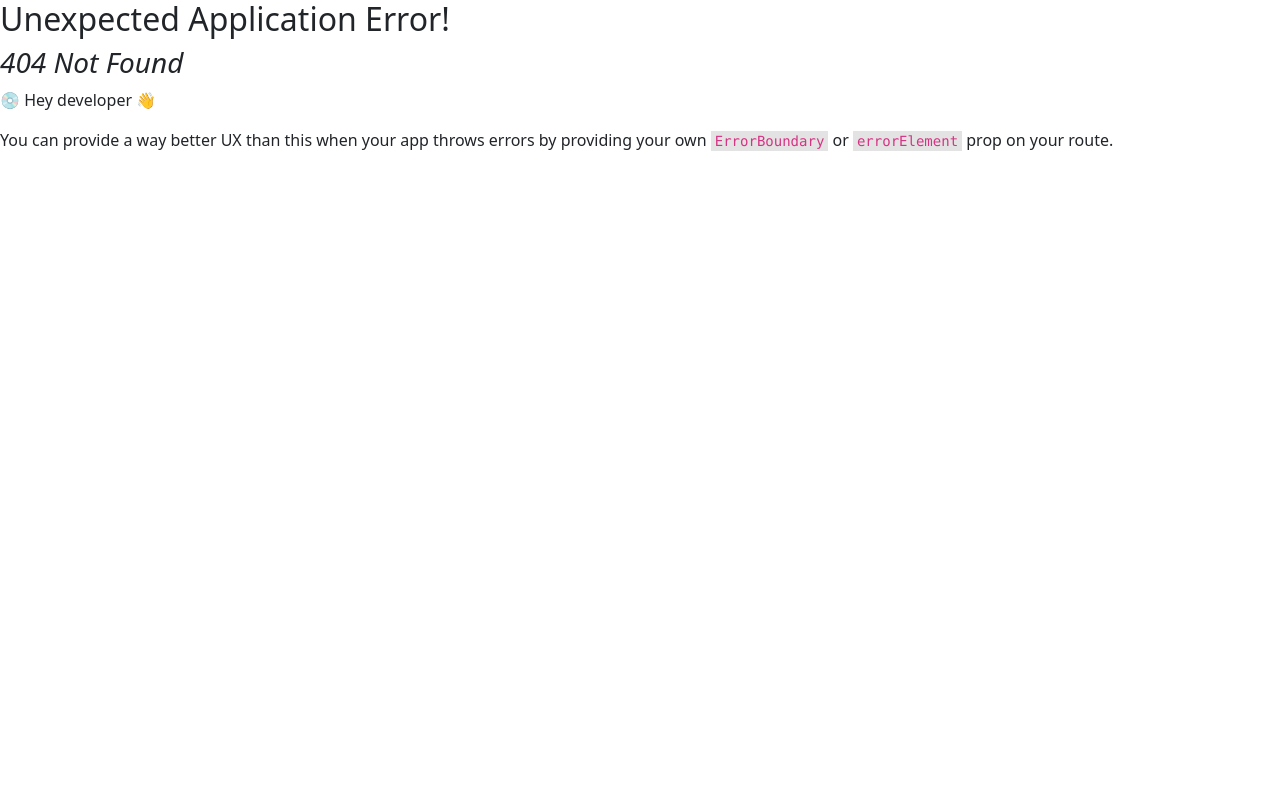
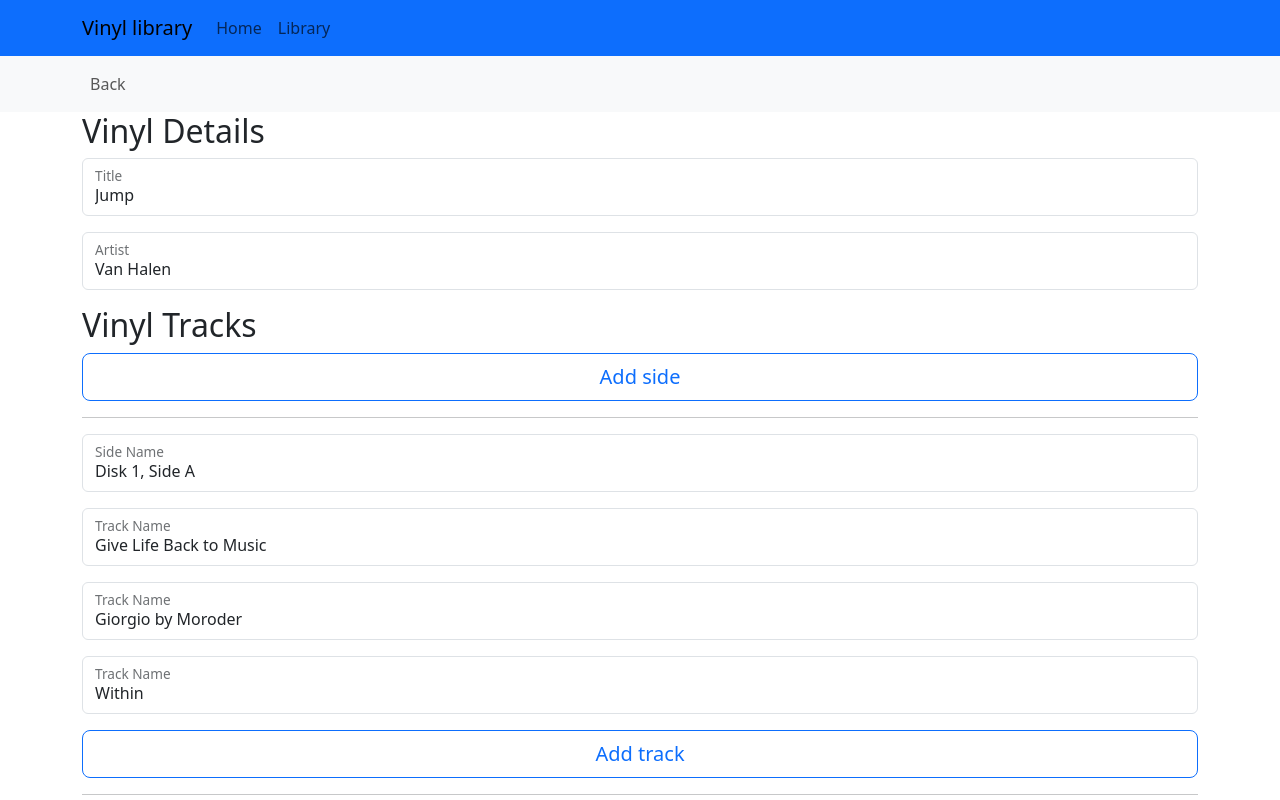
Before and after one commit to aabarmin/smart-collections, a React (Create React App) app: page /library/1/edit in a window 1280 px wide. Before the commit this address had no page. Shown: the top 800 px of the page. Built offline with nearby package versions, Linux system fonts and the light colour scheme.

Commit message:
Form works

```diff
--- a/src/actions/library.ts
+++ b/src/actions/library.ts
@@ -89,45 +89,41 @@ export function getTracks(vinylId: number): Promise<VinylSide[]> {
   });
 }
 
-export function updateArtist(vinylId: number, artist: string): Promise<void> {
+export function updateVinyl(vinylId: number, vinyl: Vinyl): Promise<Vinyl> {
   return new Promise((resolve) => {
-    dummyVinyl.forEach((vinyl) => {
-      if (vinyl.id === vinylId) {
-        vinyl.artist = artist;
-      }
-    });
-    resolve();
+    setTimeout(() => {
+      resolve(vinyl);
+    }, 100);
   });
 }
 
-export function updateTitle(vinylId: number, title: string): Promise<void> {
+export function updateSide(
+  vinylId: number,
+  sideId: number,
+  vinylSide: VinylSide
+): Promise<VinylSide> {
   return new Promise((resolve) => {
-    dummyVinyl.forEach((vinyl) => {
-      if (vinyl.id === vinylId) {
-        vinyl.title = title;
-      }
-    });
-    resolve();
+    setTimeout(() => {
+      resolve(vinylSide);
+    }, 100);
   });
 }
 
-export function updateTrack(trackId: number, title: string): Promise<void> {
+export function createSide(
+  vinylId: number,
+  vinylSide: VinylSide
+): Promise<VinylSide> {
   return new Promise((resolve) => {
-    dummySides.forEach((side: VinylSide) => {
-      side.tracks.forEach((track) => {
-        if (track.id === trackId) {
-          track.title = title;
-        }
-      });
-    });
-    resolve();
+    setTimeout(() => {
+      resolve(vinylSide);
+    }, 100);
   });
 }
 
 export function createVinyl(
   title: string,
   artist: string,
-  tracks: number
+  sideNumber: number
 ): Promise<Vinyl> {
   return new Promise((resolve) => {
     const vinyl: Vinyl = {
--- /dev/null
+++ b/src/component/form-text.tsx
@@ -0,0 +1,30 @@
+import React from "react";
+import { FloatingLabel, Form } from "react-bootstrap";
+
+interface Props {
+    id: string;
+    label: string;
+    placeholder?: string;
+    register: any
+}
+
+const FormText: React.FC<Props> = ({
+    id,
+    label,
+    placeholder = label,
+    register
+}) => {
+    return (
+        <FloatingLabel
+            className="mb-3"
+            label={label}>
+
+            <Form.Control
+                type="text"
+                placeholder={placeholder}
+                {...register(id)} />
+        </FloatingLabel>
+    )
+};
+
+export default FormText;
--- a/src/component/vinyl-details.tsx
+++ b/src/component/vinyl-details.tsx
@@ -42,7 +42,7 @@ export default function VinylDetails() {
                             </Nav.Link>
                         </Nav.Item>
                         <Nav.Item>
-                            <Nav.Link>
+                            <Nav.Link href={"/library/" + vinyl.id + "/edit"}>
                                 Edit
                             </Nav.Link>
                         </Nav.Item>
--- a/src/component/vinyl-sides.tsx
+++ b/src/component/vinyl-sides.tsx
@@ -1,7 +1,4 @@
 import { VinylSide } from "../model/vinyl";
-import { useCallback } from "react";
-import { updateTrack } from "../actions/library";
-import useToasts from "../actions/toasts";
 
 interface Props {
     sides: VinylSide[]
@@ -10,13 +7,6 @@ interface Props {
 export default function VinylSides({
     sides
 } : Props) {
-    const {showToast} = useToasts();
-    const onUpdateTrack = useCallback((trackId: number, title: string) => {
-        updateTrack(trackId, title).then(() => {
-            showToast("Track updated")
-        });
-    }, [showToast]);
-
     return (
         <>
             {sides.map(side => (
--- /dev/null
+++ b/src/page/edit.tsx
@@ -0,0 +1,237 @@
+import Header from "../component/header";
+import Footer from "../component/footers";
+import { Navbar, Container, Nav, Button } from "react-bootstrap";
+import { useNavigate, useParams } from "react-router-dom";
+import FormText from "../component/form-text";
+import { SubmitHandler, useFieldArray, useForm } from "react-hook-form";
+import { useCallback, useEffect } from "react";
+import { getSingle, getTracks, updateVinyl } from "../actions/library";
+import Loader from "../component/loader";
+import { createSide } from "../actions/library";
+import { VinylSide, VinylTrack } from "../model/vinyl";
+import { updateSide } from "../actions/library";
+
+type InputTrack = {
+    trackId: number;
+    title: string;
+};
+
+type InputSide = {
+    sideId: number;
+    title: string;
+    tracks: InputTrack[]
+};
+
+type Inputs = {
+    title: string;
+    artist: string;
+    sides: InputSide[];
+}
+
+interface ButtonProps {
+    onClick: () => void,
+    title: string,
+    variant?: string
+}
+
+interface SubmitProps {
+    title: string,
+    variant?: string
+}
+
+const WideButton: React.FC<ButtonProps> = ({
+    onClick,
+    title,
+    variant = "outline-primary"
+}) => {
+    return (
+        <div className="d-grid gap-2">
+            <Button
+                onClick={onClick}
+                variant={variant}
+                size="lg">
+                {title}
+            </Button>
+        </div>
+    )
+}
+
+const WideSubmit: React.FC<SubmitProps> = ({
+    title,
+    variant = "primary"
+}) => {
+    return (
+        <div className="d-grid gap-2">
+            <Button
+                variant={variant}
+                type="submit"
+                size="lg">
+                {title}
+            </Button>
+        </div>
+    )
+};
+
+export default function PageEdit() {
+    const params = useParams();
+    const id = params.id ? parseInt(params.id) : 0;
+    const navigate = useNavigate();
+    const {register, setValue, control, getValues, handleSubmit} = useForm<Inputs>({
+        defaultValues: {
+            sides: []
+        }
+    });
+    const {fields, append} = useFieldArray({
+        control,
+        name: "sides"
+    });
+    const onSideAdd = useCallback(() => {
+        append({
+            sideId: 0,
+            title: "New side",
+            tracks: []
+        })
+    }, [append]);
+    const onTrackAdd = useCallback((sideIndex: number) => {
+        const sides: InputSide[] = getValues("sides")
+        sides[sideIndex].tracks.push({
+            trackId: 0,
+            title: "New track"
+        });
+        setValue("sides", sides);
+    }, [getValues, setValue]);
+    const onFormSubmit: SubmitHandler<Inputs> = (data) => {
+        const promises: Promise<any>[] = [];
+        promises.push(updateVinyl(id, {
+            id: id,
+            title: data.title,
+            artist: data.artist,
+            cover: "",
+            images: []
+        }));
+        const sidePromises = data.sides.map(side => {
+            const tracks: VinylTrack[] = side.tracks.map(track => ({
+                id: track.trackId,
+                title: track.title
+            }));
+
+            const vinylSide: VinylSide = {
+                id: side.sideId,
+                title: side.title,
+                tracks: tracks
+            }
+
+            if (side.sideId === 0) {
+                return createSide(id, vinylSide);
+            }
+            return updateSide(id, side.sideId, vinylSide);
+        })
+        sidePromises.forEach(p => promises.push(p));
+
+        Promise
+            .all(promises)
+            .then(() => {
+                navigate(`/library/${id}`)
+            });
+    }
+
+    useEffect(() => {
+        getSingle(id)
+            .then(vinyl => {
+                setValue("title", vinyl.title);
+                setValue("artist", vinyl.artist);
+            });
+
+        getTracks(id)
+            .then(sides => {
+                const forForm: InputSide[] = sides.map(side => ({
+                    sideId: side.id,
+                    title: side.title,
+                    tracks: side.tracks.map(track => ({
+                        trackId: track.id,
+                        title: track.title
+                    }))
+                }))
+                setValue("sides", forForm)
+            })
+    }, [id, setValue]);
+
+    if (id === 0) {
+        return <Loader />
+    }
+
+    return (
+        <>
+            <Header />
+            <Navbar bg="light">
+                <Container>
+                    <Nav>
+                        <Nav.Item>
+                            <Nav.Link href={"/library/" + id}>
+                                Back
+                            </Nav.Link>
+                        </Nav.Item>
+                    </Nav>
+                </Container>
+            </Navbar>
+            <Container>
+                <form onSubmit={handleSubmit(onFormSubmit)}>
+                    <h2>Vinyl Details</h2>
+
+                    <FormText
+                        id="title"
+                        label="Title"
+                        register={register}  />
+                    <FormText
+                        id="artist"
+                        label="Artist"
+                        register={register} />
+
+                    <h2>Vinyl Tracks</h2>
+
+                    <WideButton
+                        onClick={onSideAdd}
+                        title="Add side"
+                    />
+
+                    <hr />
+
+                    {fields.map((side, sideIndex) => (
+                        <div key={`sides.${side.id}`}>
+                            <FormText
+                                key={`sides.${side.id}`}
+                                id={`sides.${sideIndex}.title` as const}
+                                label="Side Name"
+                                register={register}
+                            />
+
+                            {side.tracks.map((track, trackIndex) => (
+                                <FormText
+                                    key={`sides.${side.id}.tracks.${track.trackId}`}
+                                    id={`sides.${sideIndex}.tracks.${trackIndex}.title`}
+                                    label="Track Name"
+                                    register={register}
+                                />
+                            ))}
+
+                            <WideButton
+                                title="Add track"
+                                onClick={() => onTrackAdd(sideIndex)}
+                            />
+
+                            <hr />
+                        </div>
+                    ))}
+
+                    <WideSubmit
+                        title="Save"
+                    />
+
+                    <hr />
+
+                </form>
+            </Container>
+            <Footer />
+        </>
+    )
+}
--- a/src/page/single.tsx
+++ b/src/page/single.tsx
@@ -3,7 +3,7 @@ import Footer from "../component/footers";
 import VinylDetails from "../component/vinyl-details";
 import ToastContainer from "../component/toast-container";
 
-export default function Single() {
+export default function PageSingle() {
     return (
         <>
             <Header />
```
Also changed, not shown: src/App.tsx (+7 -2 lines).
